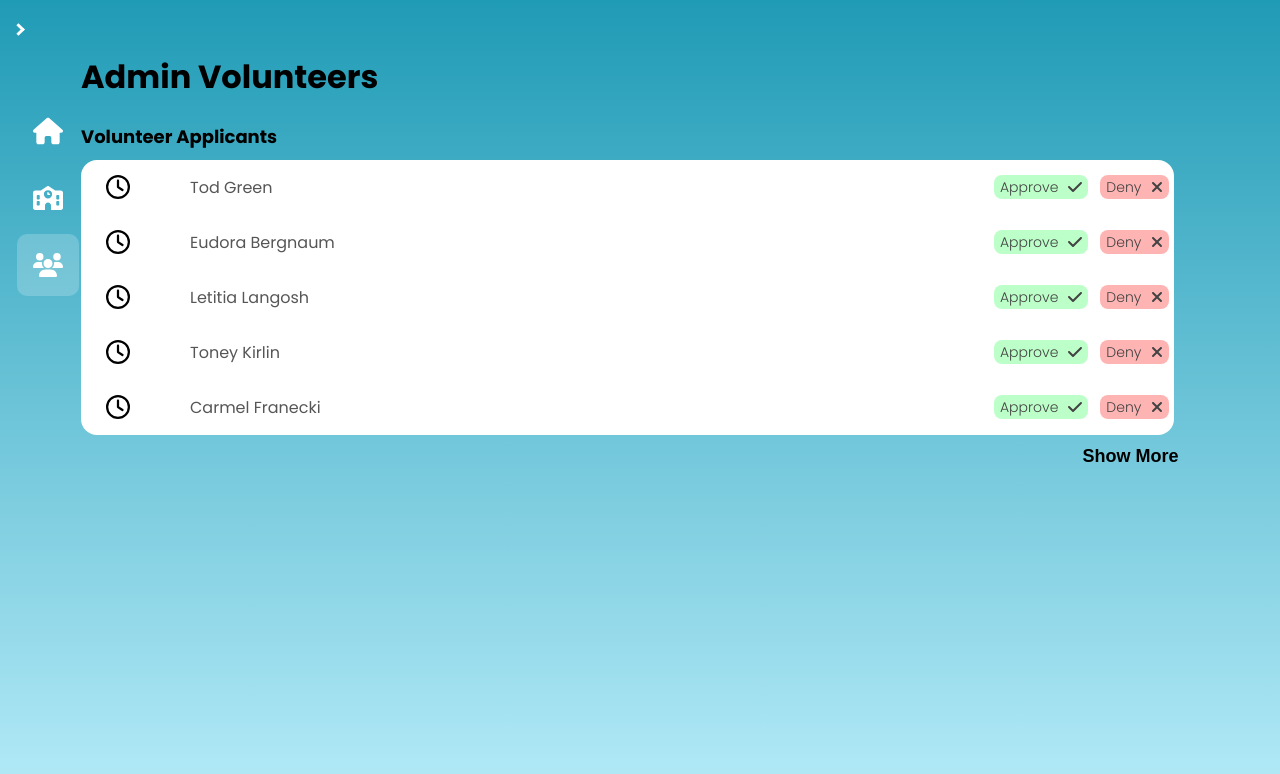
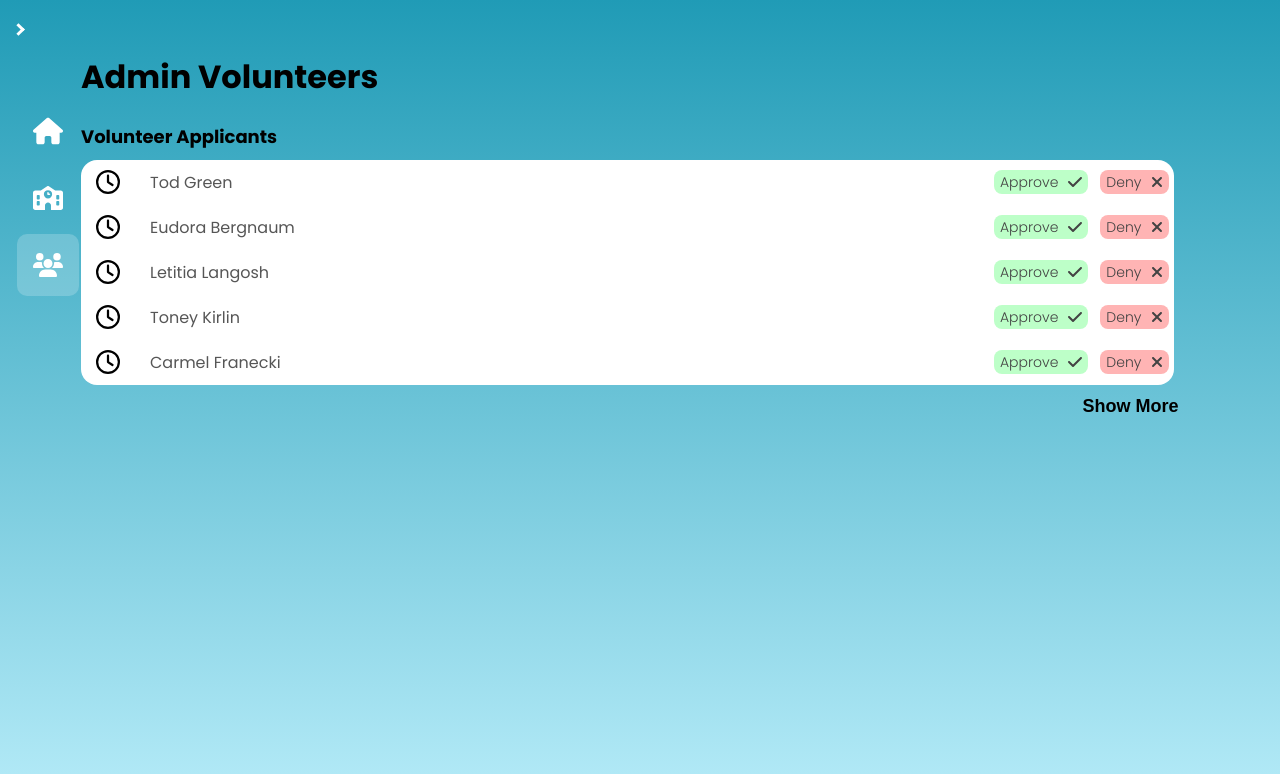
Before and after one commit to 4278-Project-Team-18/BIO-Frontend, a React (Vite) app: page /admin/volunteers in a window 1280 px wide. Shown: the top 774 px of the page. Built offline with nearby package versions, Linux system fonts and the light colour scheme.

Commit message:
Updated approval line item style

```diff
--- a/src/components/VolunteerApprovalLineItem/VolunteerApprovalLineItem.tsx
+++ b/src/components/VolunteerApprovalLineItem/VolunteerApprovalLineItem.tsx
@@ -9,12 +9,10 @@ const VolunteerApprovalLineItem = ({
 }: VolunteerApprovalLineItemProps) => (
   <div className={styles["line-item-container"]}>
     <div className={styles["line-item-container-left"]}>
-      <div className={styles["line-item-name-icon"]}>
-        <FontAwesomeIcon
-          icon={faClock}
-          className={styles["line-item-name-icon"]}
-        />
-      </div>
+      <FontAwesomeIcon
+        icon={faClock}
+        className={styles["line-item-name-icon"]}
+      />
       <div className={styles["line-item-name"]}>
         {`${volunteer.firstName} ${volunteer.lastName}`}
       </div>
```
